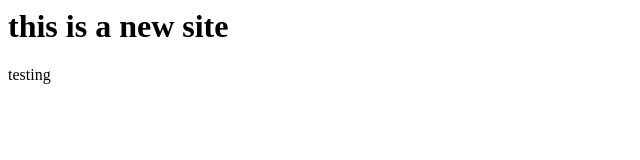
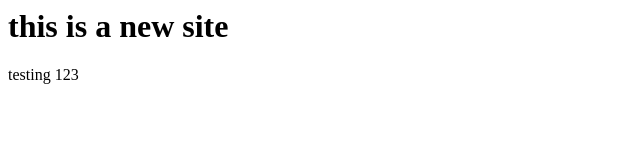
Before and after one commit to tosca/Cabinets, a plain HTML site: page index.html in a window 1280 px wide. Shown: the full height of the page, 0-640 px from the left. Drawn offline with Linux system fonts and the light colour scheme.

Commit message:
added 123

```diff
--- a/index.html
+++ b/index.html
@@ -2,5 +2,5 @@
     this is a new site
 </h1>
 <div>
-    testing
+    testing 123
 </div>
```
